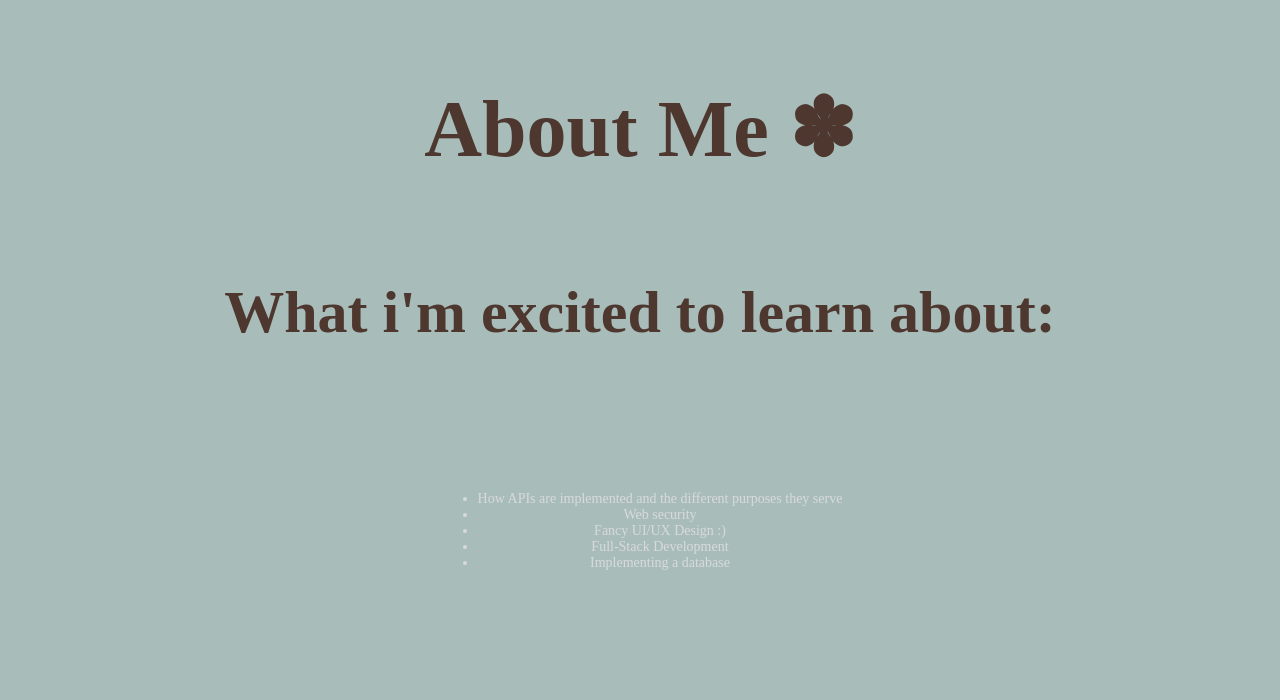
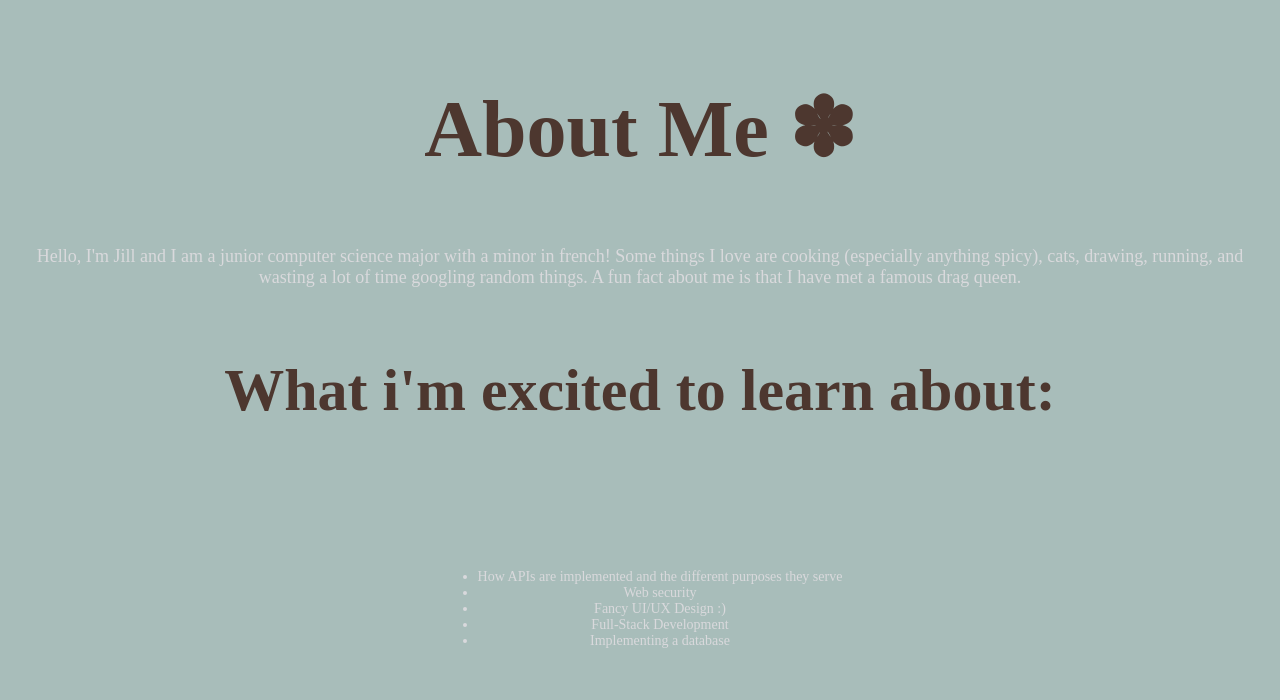
Before and after one commit to jillsuecamp/about-jillian, a plain HTML site: page about-me.html in a window 1280 px wide. Shown: the top 700 px of the page. Drawn offline with Linux system fonts and the light colour scheme.

Commit message:
changed font sizes

```diff
--- a/about-me.html
+++ b/about-me.html
@@ -9,6 +9,11 @@
 <body style="background-color:rgb(168, 189, 186)">
 <div class="container">
 <h1 style="color: rgb(77, 55, 47)">About Me ✽</h1>
+<p class="para">
+    Hello, I'm Jill and I am a junior computer science major with a minor in french!
+    Some things I love are cooking (especially anything spicy), cats, drawing, running, and
+    wasting a lot of time googling random things. A fun fact about me is that I have met a famous drag queen.
+</p>
 <h2 style="color:rgb(77, 55, 47)">What i'm excited to learn about:</h2>
 <p>
 <ul class="list">
--- a/main.css
+++ b/main.css
@@ -51,3 +51,8 @@ body {
   font-size: 14px;
   color:rgb(217, 217, 220);
 }
+
+.para {
+  font-size: 18px;
+  color: rgb(217,217,220);
+}
```
